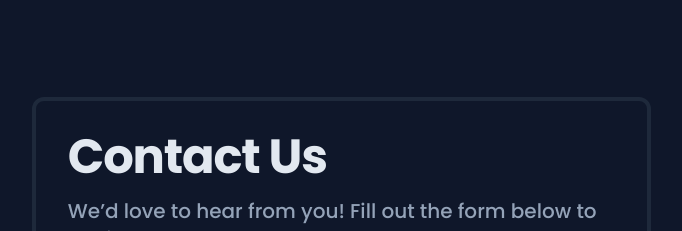
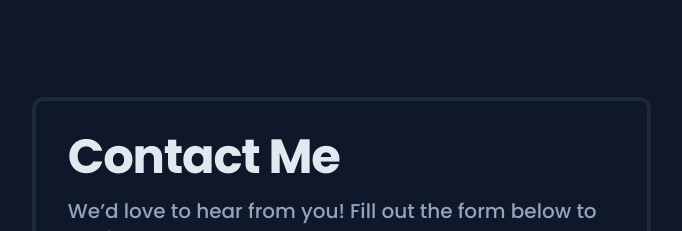
Before and after one commit to TheSysnetic/usman-abid, a Next.js app: page / in a window 1280 px wide. Shown: the part 2900-3131 px from the top of the page, without its empty margins (533-1215 px from the left). Built offline with nearby package versions, Linux system fonts and the light colour scheme.

Commit message:
Update contact.js

```diff
--- a/src/app/components/sections/contact.js
+++ b/src/app/components/sections/contact.js
@@ -8,7 +8,7 @@ export default function Contact() {
       <div className="flex flex-col xl:flex-row gap-12 justify-center items-center">
         <div className="w-full p-8 rounded-xl bg-slate-900 border-4 border-slate-800">
           <h1 className="text-4xl font-extrabold tracking-tight text-slate-200 sm:text-5xl">
-            Contact Us
+            Contact Me
           </h1>
           <p className="mt-4 text-lg font-medium text-slate-400 sm:text-xl">
             We’d love to hear from you! Fill out the form below to get in touch.
```
